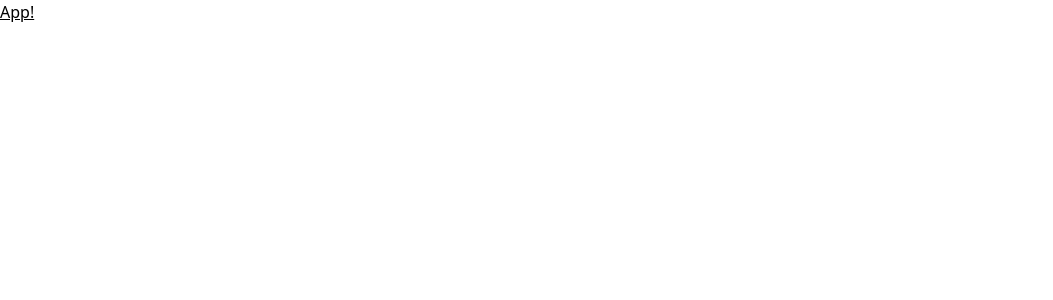
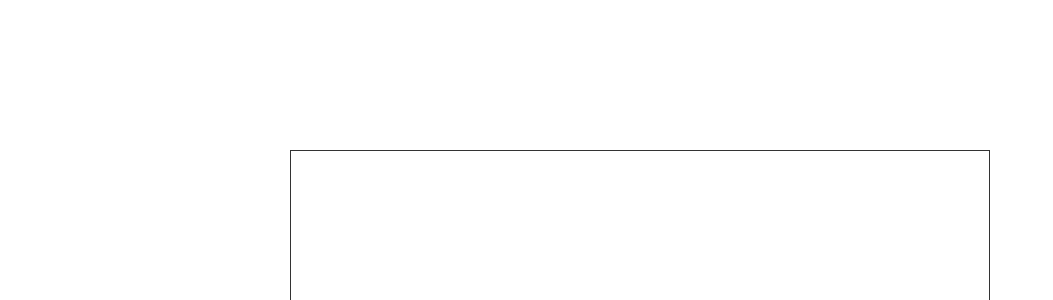
Before and after one commit to sondeokhyeon/react-drawing, a React (Vite) app: page / in a window 1280 px wide. Shown: the top 300 px of the page, without its empty margins (0-1053 px from the left). Built offline with nearby package versions, Linux system fonts and the light colour scheme.

Commit message:
Add : Page - Main(Drawing)

```diff
--- a/src/App.tsx
+++ b/src/App.tsx
@@ -1,5 +1,7 @@
+import Drawing from "@/pages/Drawing";
+
 const App = () => {
-  return <div className="underline">App!</div>;
+  return <Drawing />;
 };
 
 export default App;
--- /dev/null
+++ b/src/pages/Drawing.tsx
@@ -0,0 +1,19 @@
+import { useRef } from "react";
+
+const Drawing = () => {
+  const drawingElementRef = useRef<HTMLDivElement>(null);
+
+  return (
+    <div className="flex justify-center items-center h-full w-full flex-col">
+      <div className="w-[700px] h-[500px]">
+        <div className="flex gap-x-[10px] items-start w-full"></div>
+        <div
+          className="border border-solid border-[#333] w-full h-full relative"
+          ref={drawingElementRef}
+        ></div>
+      </div>
+    </div>
+  );
+};
+
+export default Drawing;
```
